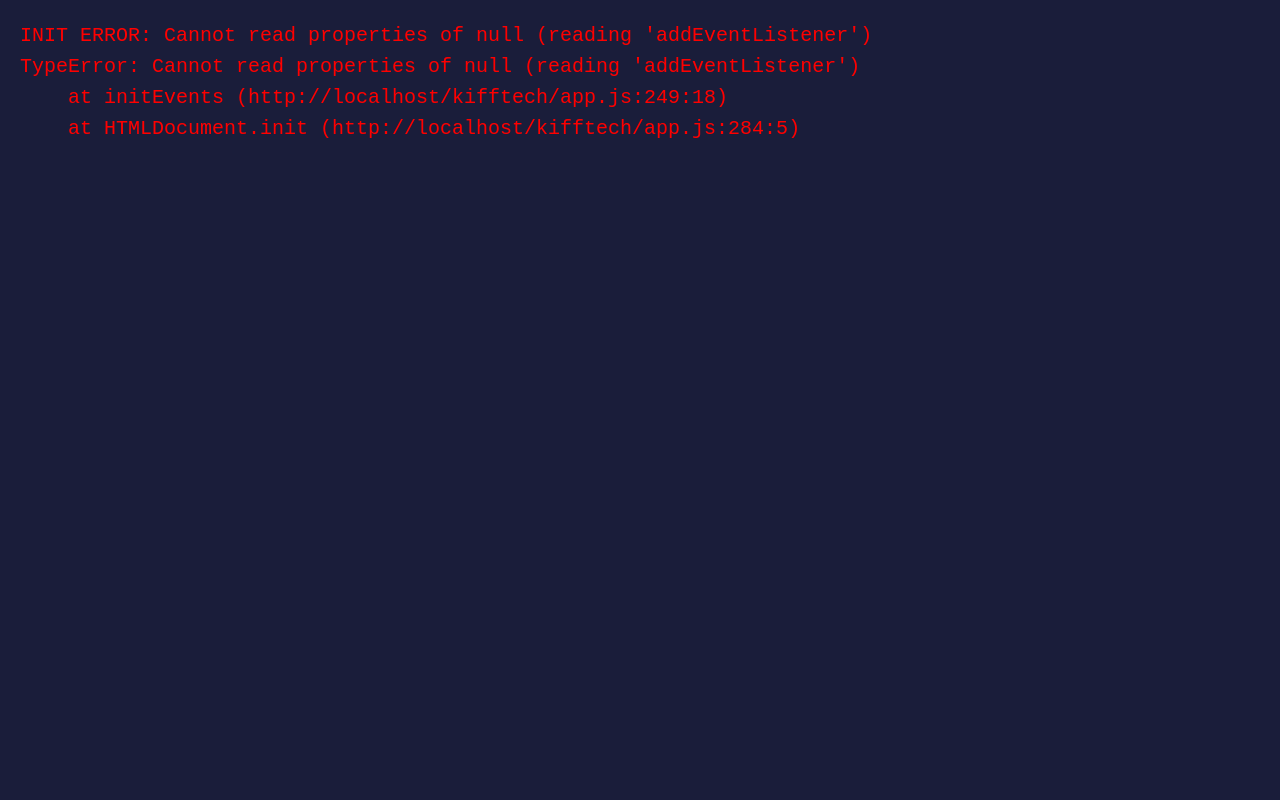
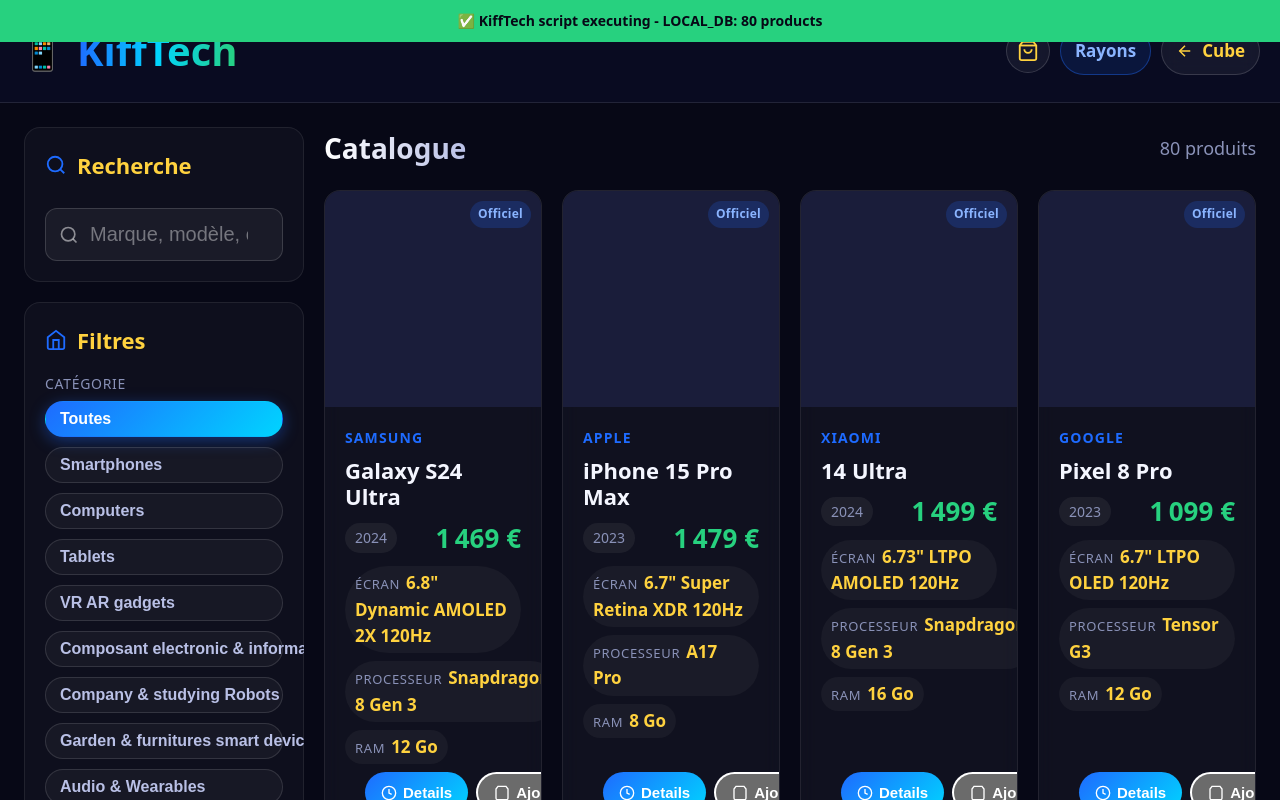
Before and after one commit to samuelhaihornberg/KeffStation, a website: page kifftech/catalog.html in a window 1280 px wide. Shown: the top 800 px of the page. Drawn offline with Linux system fonts and the light colour scheme.

Commit message:
fix(kifftech): init/modale gardés (écran rouge), 8 rayons complets

```diff
--- a/kifftech/app.js
+++ b/kifftech/app.js
@@ -230,7 +230,7 @@ $('#modal-specs').innerHTML=Object.entries(p.specs||{}).map(([k,v])=>`<div class
 $('#modal-prices').innerHTML=`<div class="price-card"><div class="price-source">Officiel</div><div class="price-value">${has?fmtPriceCrossed(kt.official):fmtPrice(kt.official)}</div><a class="price-link" href="${p.sources?.official||'#'}" target="_blank">Voir</a></div>${has?`<div class="price-card primary"><div class="price-source">KiffTech <span class="discount-tag">-${kt.discount}%</span></div><div class="price-value">${fmtPrice(kt.kifftech)}</div><div style="color:#27d17f">Economisez ${fmtPrice(kt.savings)}</div><button class="price-link" style="margin-top:12px;background:linear-gradient(135deg,#27d17f,#1e6bff)" onclick="addToCart('${p.id}');closeModal()">Ajouter</button></div>`:''}`;
 const m=$('#modal-media');m.innerHTML='';(p.images||[]).forEach((img,i)=>{const e=document.createElement('img');e.src=img;e.style.display=i===0?'block':'none';m.appendChild(e);});
 const nav=$('#media-nav');nav.innerHTML='';(p.images||[]).forEach((_,i)=>{const d=document.createElement('button');d.className='media-dot'+(i===0?' active':'');d.onclick=()=>showMedia(i);nav.appendChild(d);});
-$('#modal-title').dataset.currentId=id;$('#modal-overlay').classList.add('visible');document.body.style.overflow='hidden';}
+const mt=$('#modal-title');if(mt)mt.dataset.currentId=id;$('#modal-overlay').classList.add('visible');document.body.style.overflow='hidden';}
 function showMedia(idx){$$('#modal-media img').forEach((e,i)=>{e.style.display=i===idx?'block':'none'});$$('#media-nav button').forEach((d,i)=>{d.classList.toggle('active',i===idx)});}
 function closeModal(){$('#modal-overlay').classList.remove('visible');document.body.style.overflow='';}
 function showMedia(idx){$$('#modal-media img').forEach((e,i)=>{e.style.display=i===idx?'block':'none'});$$('#media-nav button').forEach((d,i)=>{d.classList.toggle('active',i===idx)});}
@@ -242,17 +242,19 @@ function updatePromoUI(){const el=$('#promo-indicator');if(!el)return;if(userCon
 
 // ============ EVENTS ============
 function initEvents(){
-  $('#search-input').addEventListener('input',e=>{searchQuery=e.target.value;applyFilters();});
+  const on = (sel, ev, fn) => { const el = $(sel); if (el) el.addEventListener(ev, fn); };
+  on('#search-input', 'input', e => { searchQuery = e.target.value; applyFilters(); });
   $$('.filter-btn[data-cat]').forEach(b=>b.addEventListener('click',()=>{activeCategory=b.dataset.cat;$$('.filter-btn[data-cat]').forEach(x=>x.classList.toggle('active',x===b));applyFilters();}));
   $$('.filter-btn[data-year]').forEach(b=>b.addEventListener('click',()=>{activeYear=b.dataset.year;$$('.filter-btn[data-year]').forEach(x=>x.classList.toggle('active',x===b));applyFilters();}));
   $$('.filter-btn[data-brand]').forEach(b=>b.addEventListener('click',()=>{activeBrand=b.dataset.brand;$$('.filter-btn[data-brand]').forEach(x=>x.classList.toggle('active',x===b));applyFilters();}));
-  $('#btn-fetch').addEventListener('click',async()=>{toast('Rechargement...','info');await loadProducts();});
-  $('#btn-clear').addEventListener('click',()=>{products=[...LOCAL_DB];products.forEach(p=>p.kifftech=calcKiffTechPrice(p.price.official));filteredProducts=[...products];applyFilters();toast('Base locale restauree','success');});
-  $('#btn-subscribe').addEventListener('click',()=>{userContext.isSubscriber=!userContext.isSubscriber;userContext.tenureDays=userContext.isSubscriber?30:0;refreshKiffTechPrices();renderProducts();updateCartPanel();updateSubUI();toast(userContext.isSubscriber?'Abonnement active (1eur/jour)':'Desactive',userContext.isSubscriber?'success':'info');});
-  $('#btn-subscribe-header').addEventListener('click',()=>{userContext.isSubscriber=!userContext.isSubscriber;userContext.tenureDays=userContext.isSubscriber?30:0;refreshKiffTechPrices();renderProducts();updateCartPanel();updateSubUI();toast(userContext.isSubscriber?'Abonnement active (1eur/jour)':'Desactive',userContext.isSubscriber?'success':'info');});
-  $('#btn-cart-header').addEventListener('click',()=>document.getElementById('cart-panel').scrollIntoView({behavior:'smooth'}));
-  $('#modal-close').addEventListener('click',closeModal);
-  $('#modal-overlay').addEventListener('click',e=>{if(e.target===e.currentTarget)closeModal()});
+  on('#btn-fetch', 'click', async () => { toast('Rechargement...', 'info'); await loadProducts(); });
+  on('#btn-clear', 'click', () => { products = [...LOCAL_DB]; products.forEach(p => p.kifftech = calcKiffTechPrice(p.price.official)); filteredProducts = [...products]; applyFilters(); toast('Base locale restauree', 'success'); });
+  const toggleSubHandler = () => { userContext.isSubscriber = !userContext.isSubscriber; userContext.tenureDays = userContext.isSubscriber ? 30 : 0; refreshKiffTechPrices(); renderProducts(); updateCartPanel(); updateSubUI(); toast(userContext.isSubscriber ? 'Abonnement active (1eur/jour)' : 'Desactive', userContext.isSubscriber ? 'success' : 'info'); };
+  on('#btn-subscribe', 'click', toggleSubHandler);
+  on('#btn-subscribe-header', 'click', toggleSubHandler);
+  on('#btn-cart-header', 'click', () => { const p = document.getElementById('cart-panel'); if (p) p.scrollIntoView({ behavior: 'smooth' }); });
+  on('#modal-close', 'click', closeModal);
+  on('#modal-overlay', 'click', e => { if (e.target === e.currentTarget) closeModal(); });
   document.addEventListener('keydown',e=>{if(e.key==='Escape')closeModal()});
 }
 
```
Also changed, not shown: kifftech/rayons.html (+8 -3 lines), tests/run.js (+6 -1 lines).
